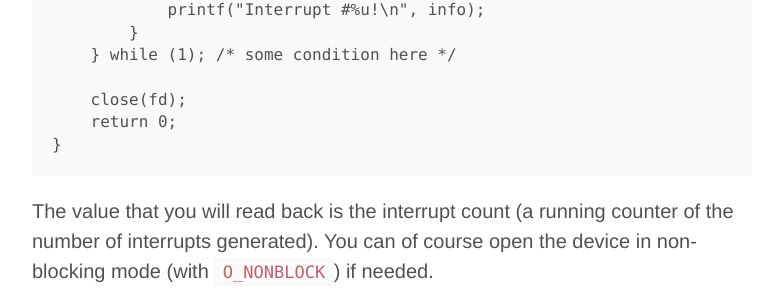
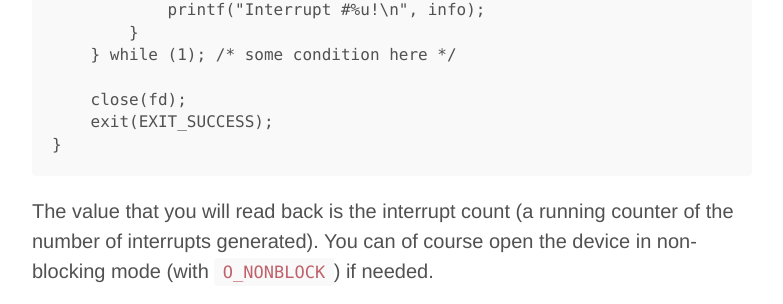
Before and after one commit to yurovsky/yurovsky.github.io, a Jekyll site: the page built from _posts/2014-10-10-linux-uio-gpio-interrupt.md, in a window 1280 px wide and 1400 px high, scrolled down 3086 px. Shown: the part 909-1213 px from the top of the window, without its empty margins (248-1031 px from the left). Built offline with Jekyll 4.4.1, drawn with Linux system fonts in a browser that asks for light colours; Markdown is read by kramdown in place of the engine named in the settings; comment, search, counter and statistics services are not loaded; some of the changed text lies outside the part shown.

Commit message:
minor cleanup

```diff
--- a/_posts/2014-10-10-linux-uio-gpio-interrupt.md
+++ b/_posts/2014-10-10-linux-uio-gpio-interrupt.md
@@ -145,7 +145,7 @@ once again after reading. For example, consider this very trivial program:
         } while (1); /* some condition here */
 
         close(fd);
-        return 0;
+        exit(EXIT_SUCCESS);
     }
 
 The value that you will read back is the interrupt count (a running counter of
```
